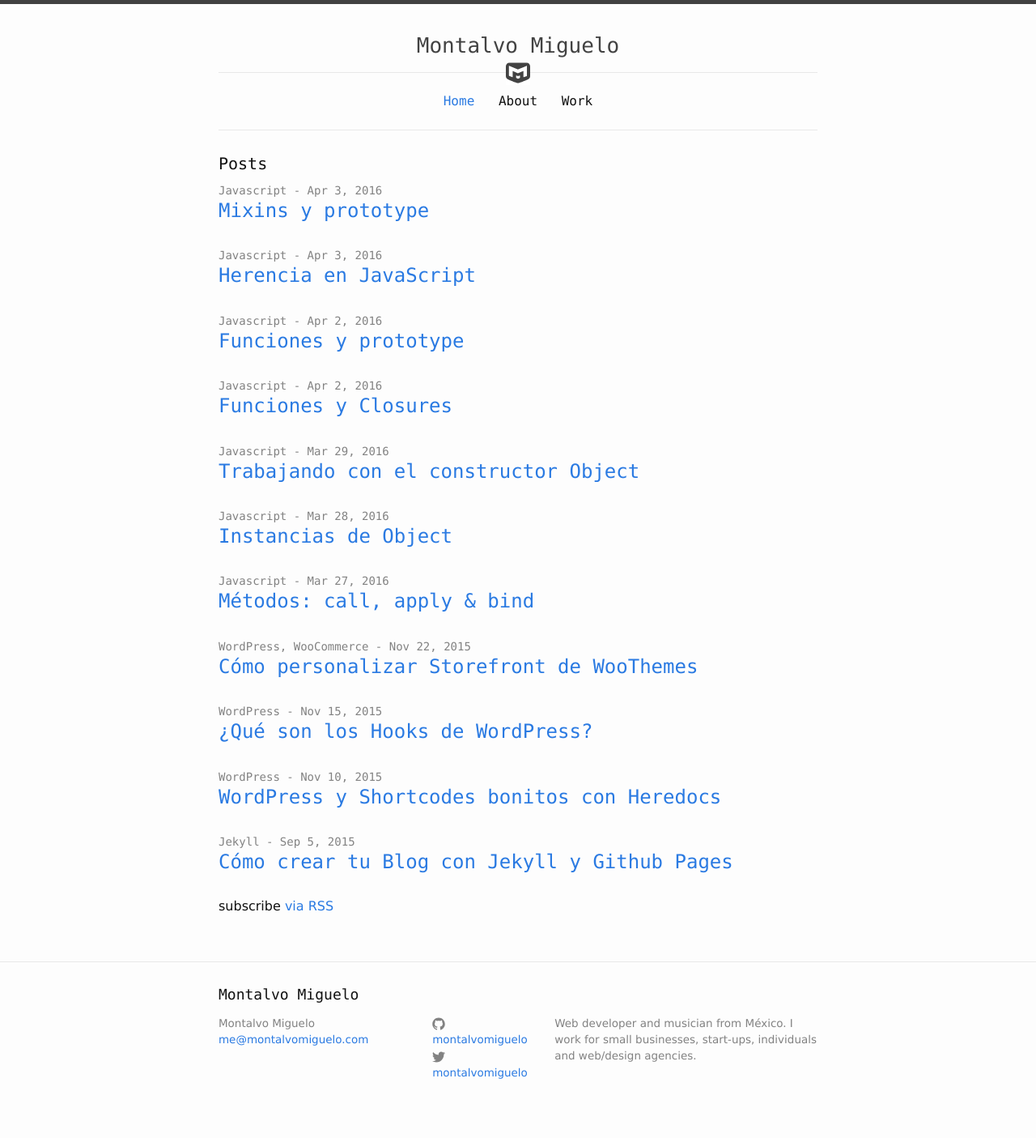
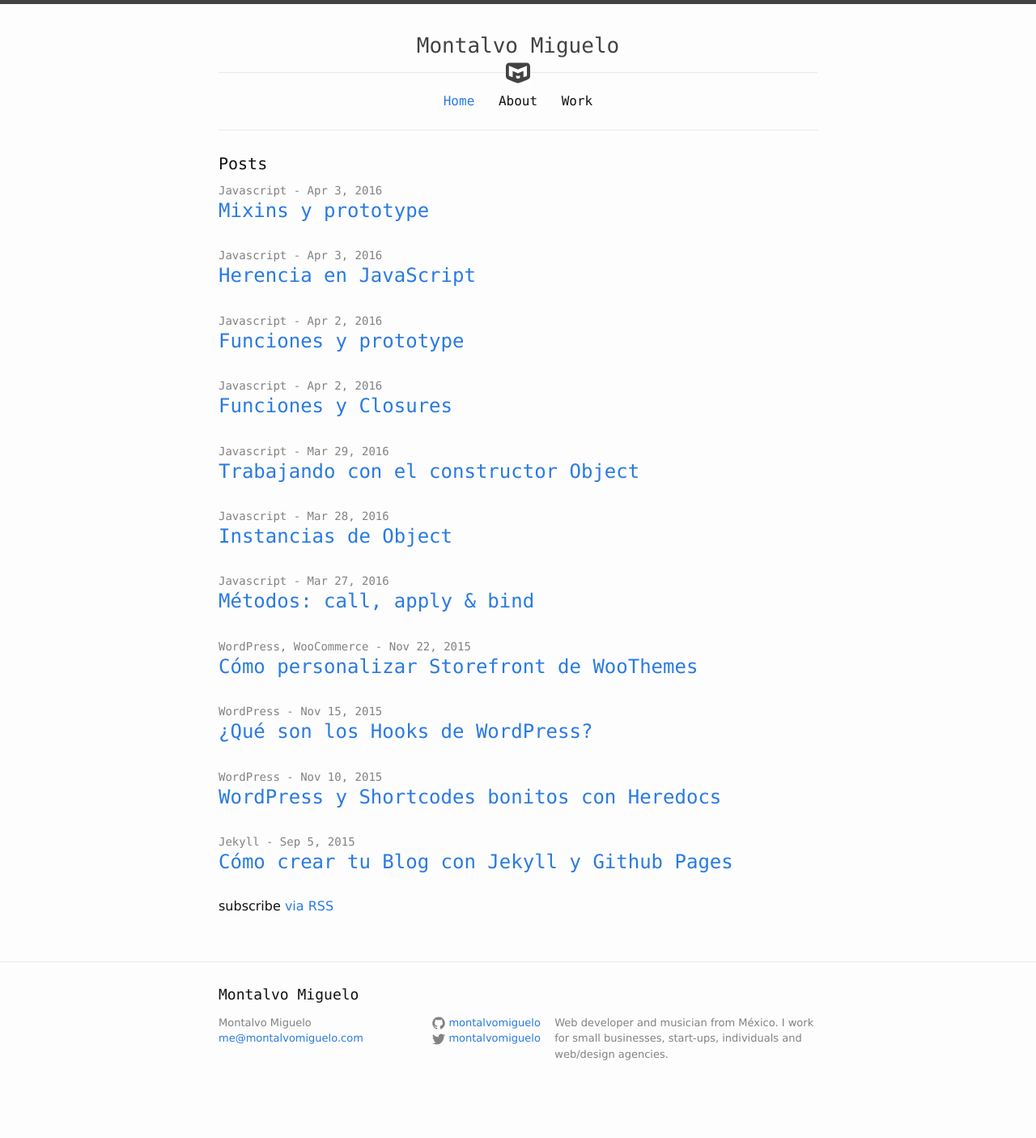
Before and after one commit to montalvomiguelo/montalvomiguelo.github.io, a Jekyll site: the page built from index.html, in a window 1280 px wide. Shown: the whole page at 81% size. Built offline with Jekyll 4.4.1, drawn with Linux system fonts in a browser that asks for light colours; after the commit the page ends 1382 px from its top, so only the background shows below that.

Commit message:
change footer font size

```diff
--- a/_sass/_layout.scss
+++ b/_sass/_layout.scss
@@ -103,7 +103,7 @@
 }
 
 .footer-col-wrapper {
-  font-size: 84.3%;
+  font-size: 81.25%;
   color: $grey-color;
   margin-left: -$spacing-unit / 2;
   @extend %clearfix;
```
